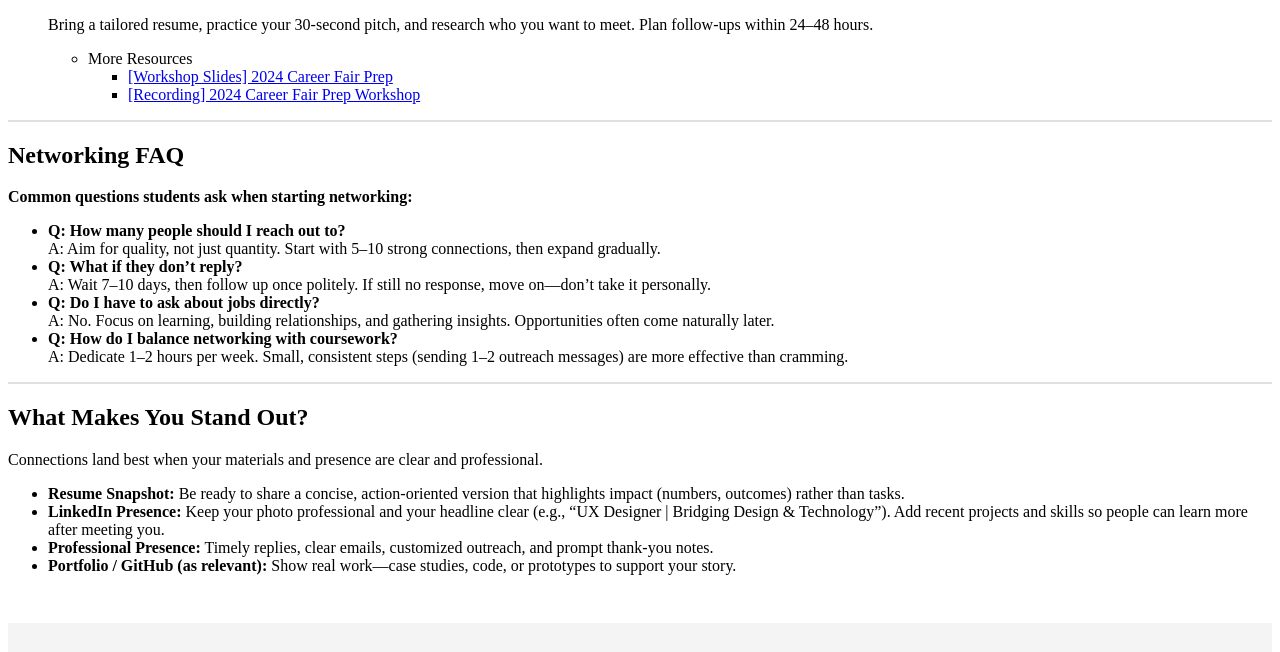
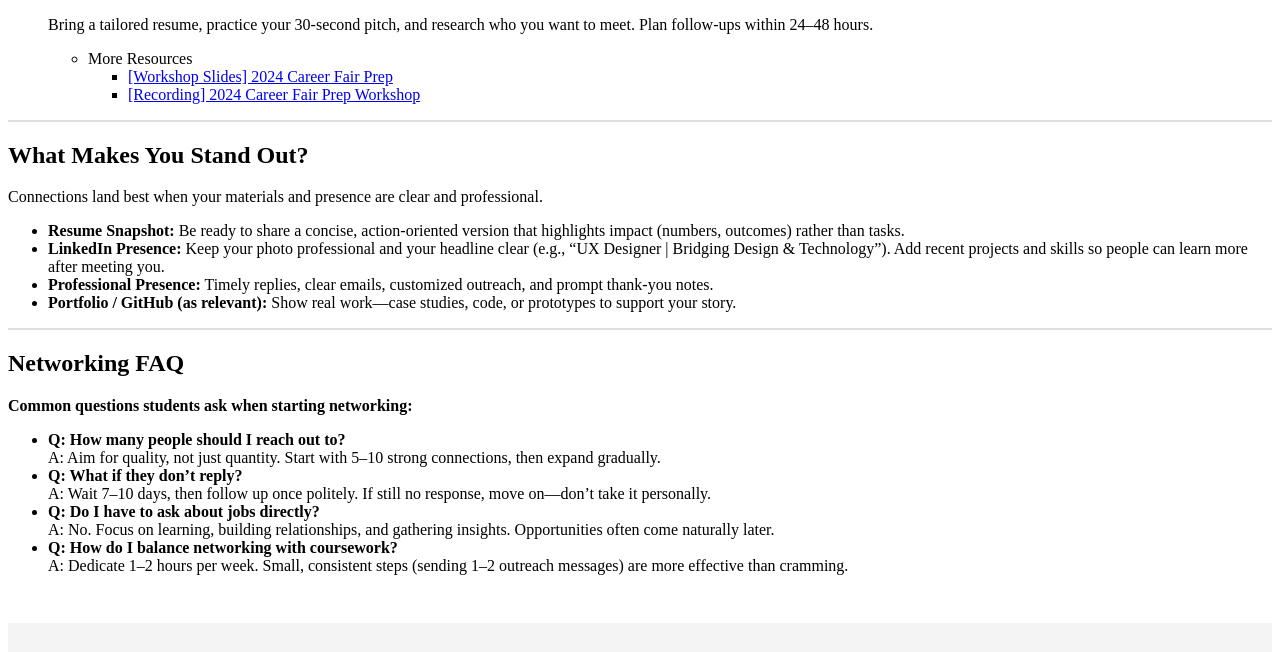
Before and after one commit to linyuen513/client_project_html_f25, a plain HTML site: page networking.html in a window 1280 px wide. Shown: the part 1787-2439 px from the top of the page. Drawn offline with Linux system fonts and the light colour scheme.

Commit message:
Add files via upload

```diff
--- a/networking.html
+++ b/networking.html
@@ -34,7 +34,7 @@
         <ul>
             <li><a href="#process">The Networking Process</a></li>
             <li><a href="#standout">What Makes You Stand Out</a></li>
-            <li><a href="#resources">Templates &amp; Resources</a></li>
+            <li><a href="#Networking_FAQ">Networking FAQ</a></li>
         </ul>
 
 
@@ -113,8 +113,19 @@
             </ol>
         </section>
 
-
-        <section style="border-top: 2px solid #e0e0e0;">
+        <!-- Stand Out -->
+        <section id="standout"  style="border-top: 2px solid #e0e0e0;">
+            <h2>What Makes You Stand Out?</h2>
+            <p>Connections land best when your materials and presence are clear and professional.</p>
+            <ul>
+            <li><strong>Resume Snapshot:</strong> Be ready to share a concise, action-oriented version that highlights impact (numbers, outcomes) rather than tasks.</li>
+            <li><strong>LinkedIn Presence:</strong> Keep your photo professional and your headline clear (e.g., “UX Designer | Bridging Design & Technology”). Add recent projects and skills so people can learn more after meeting you.</li>
+            <li><strong>Professional Presence:</strong> Timely replies, clear emails, customized outreach, and prompt thank-you notes.</li>
+            <li><strong>Portfolio / GitHub (as relevant):</strong> Show real work—case studies, code, or prototypes to support your story.</li>
+            </ul>
+        </section>
+        <!-- Networking FAQ -->
+        <section id="Networking_FAQ" style="border-top: 2px solid #e0e0e0;">
         <h2>Networking FAQ</h2>
         <p><strong>Common questions students ask when starting networking:</strong></p>
         <ul>
@@ -128,17 +139,7 @@
                 A: Dedicate 1–2 hours per week. Small, consistent steps (sending 1–2 outreach messages) are more effective than cramming.</li>
         </ul>
         </section>
-        <!-- Stand Out -->
-        <section id="standout"  style="border-top: 2px solid #e0e0e0;">
-            <h2>What Makes You Stand Out?</h2>
-            <p>Connections land best when your materials and presence are clear and professional.</p>
-            <ul>
-            <li><strong>Resume Snapshot:</strong> Be ready to share a concise, action-oriented version that highlights impact (numbers, outcomes) rather than tasks.</li>
-            <li><strong>LinkedIn Presence:</strong> Keep your photo professional and your headline clear (e.g., “UX Designer | Bridging Design & Technology”). Add recent projects and skills so people can learn more after meeting you.</li>
-            <li><strong>Professional Presence:</strong> Timely replies, clear emails, customized outreach, and prompt thank-you notes.</li>
-            <li><strong>Portfolio / GitHub (as relevant):</strong> Show real work—case studies, code, or prototypes to support your story.</li>
-            </ul>
-        </section>
+
 
 
     </main>
```
